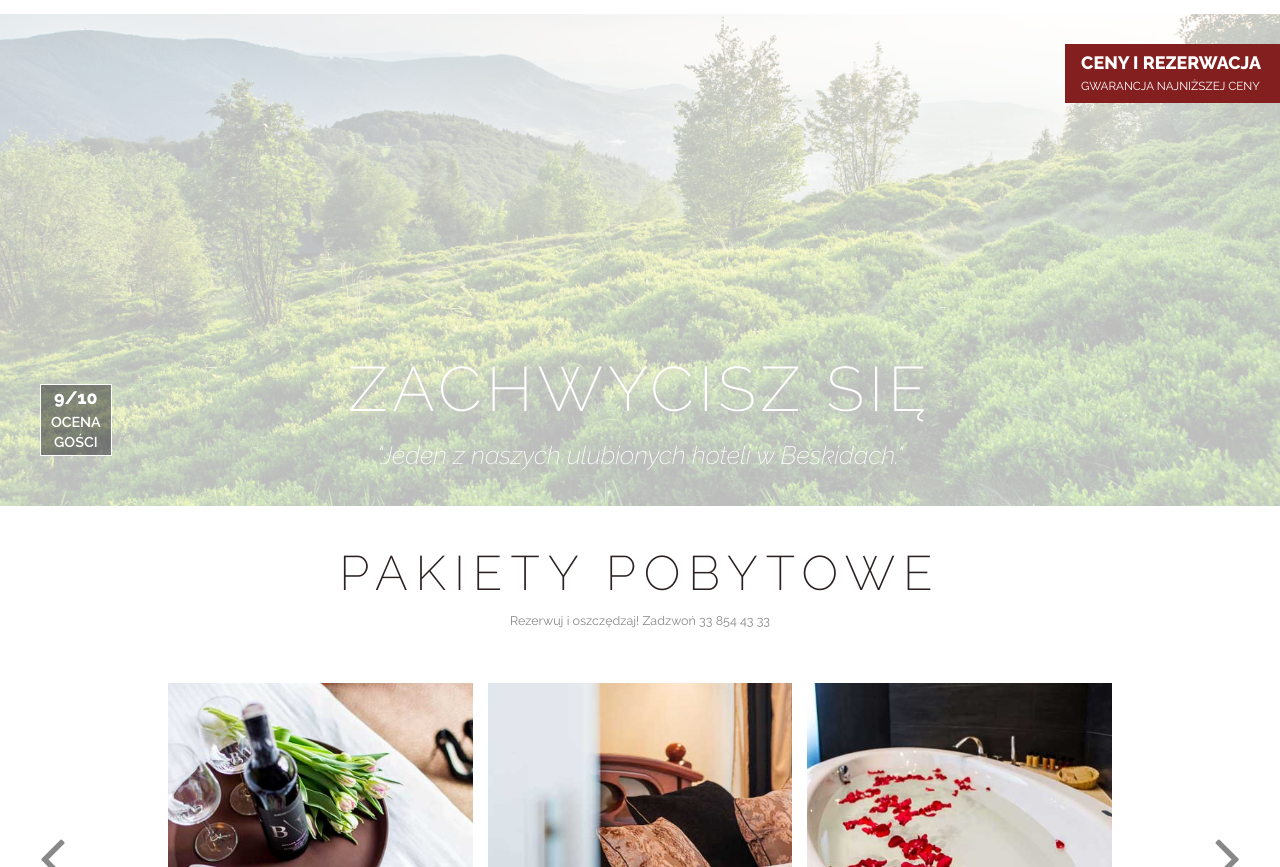
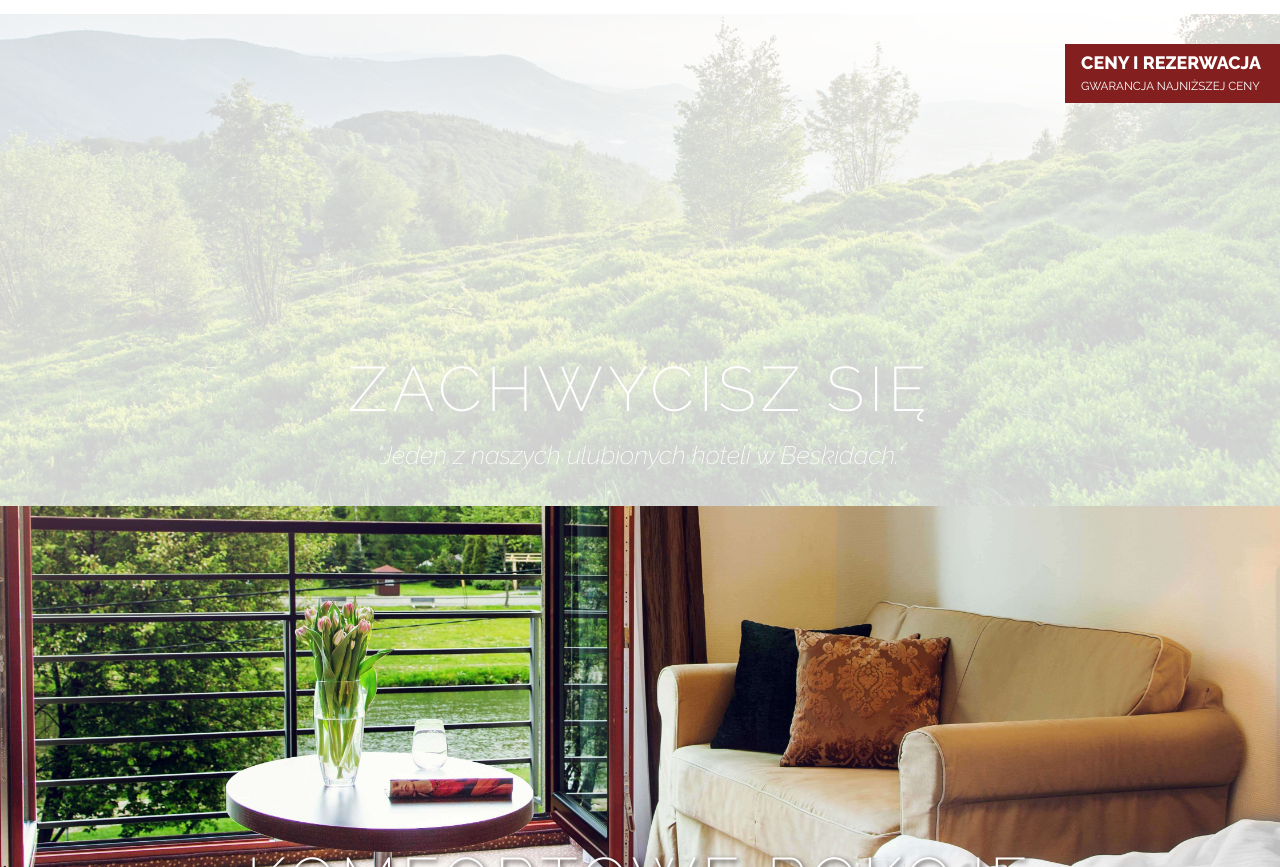
Before and after one commit to ZuzaB/hotel, a website: page docs/index.html in a window 1280 px wide. Shown: the part 57-924 px from the top of the page. Drawn offline with Linux system fonts and the light colour scheme; some packages are replaced by stand-ins of ours.

Commit message:
changes in top slider

```diff
--- a/docs/index.html
+++ b/docs/index.html
@@ -76,7 +76,7 @@
               </span>
           </div>
         </div>
-        <div class="top-img top-img--second">
+        <div class="top-img top-img--second .hidden">
           <div class="top-motto">
             <h1 class="top-motto__main">
               Komfortowe pokoje
--- a/docs/js/app.js
+++ b/docs/js/app.js
@@ -1,7 +1,6 @@
-// 'use strict';
+'use strict';
 $(function() {
 
-  //współrzędne do mapy 49.720260, 19.071670
 //nav events
 var $nav = $('.menu'),
     $navHeight = $nav.height();
@@ -48,19 +47,29 @@ var $topSlider = $('.top-slider'),
       $topImgs.eq(index).fadeIn(transitionSpeed);
     });
   };
-$topImgs.not(':first').hide();
 setInterval(changeSlides, changeImgTime);
 
-//slider with pause
-var $next = $('.section-slider__controlls--right'),
-    $prev = $('.section-slider__controlls--left'),
-    $stop = $('.section-slider__controlls--stop'),
-    $imgs = $('.section-slider__img');
+//slider in offer adress__reception
+var $nextArrow = $('.slider__arrow--right'),
+    $prevArrow = $('.slider__arrow--left');
 
-console.log($next, $prev, $stop, $imgs);
-//to top scroll
+//slider with pause in Vanilla JS
+var next = document.querySelectorAll('.section-slider__controlls--right'),
+    prev = document.querySelectorAll('.section-slider__controlls--left'),
+    stop = document.querySelectorAll('.section-slider__controlls--stop'),
+    imgs = document.querySelectorAll('.section-slider__img');//usunąć
+
+
+
+
+
+
+
+//go top
 var $scrollTopBtn = $('.go-top');
   $scrollTopBtn.on('click',function(){
     $('html, body').animate({ scrollTop: 0 }, 500);
   });
+
+  console.log($nextArrow, $prevArrow, $scrollTopBtn, $nav);
 });
```
